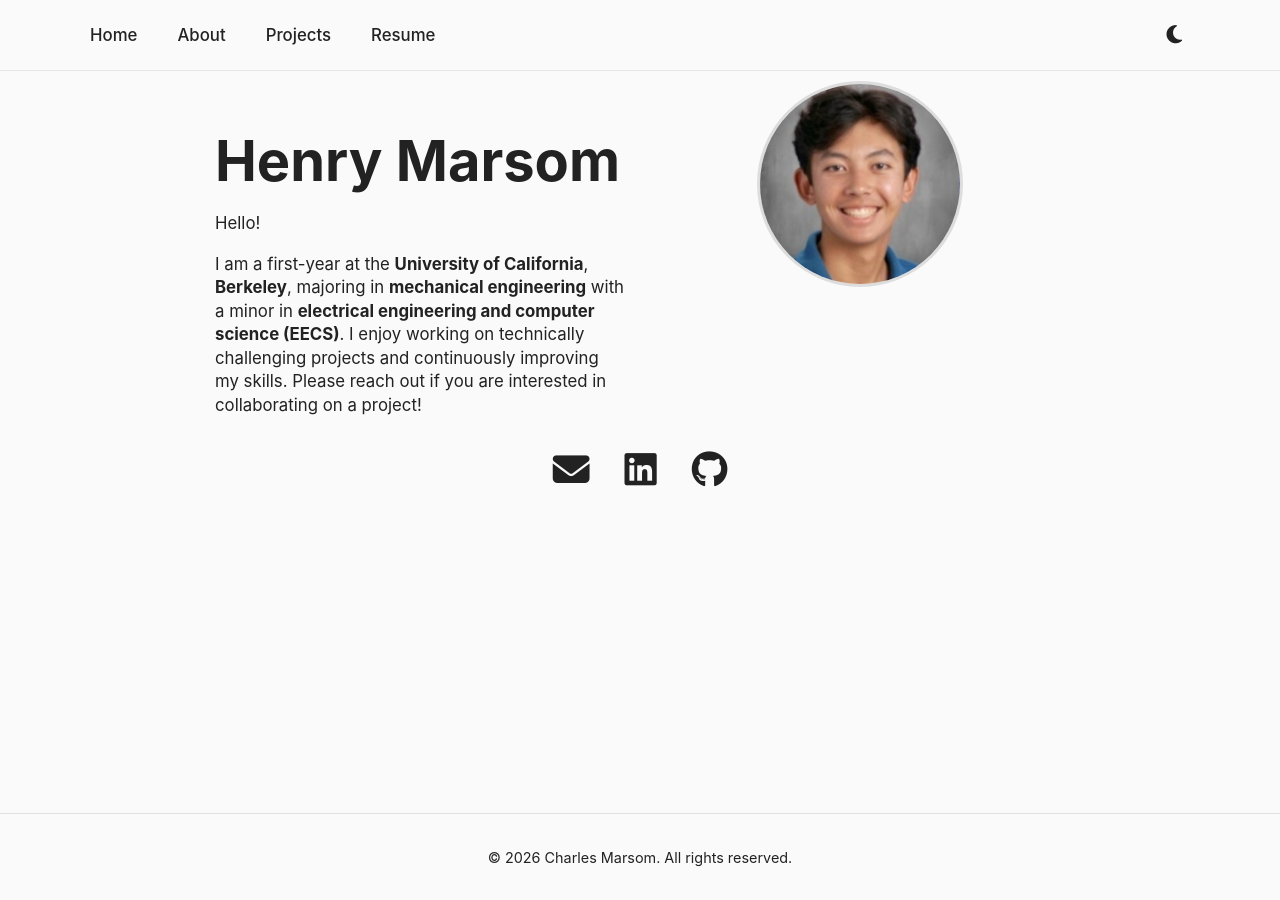
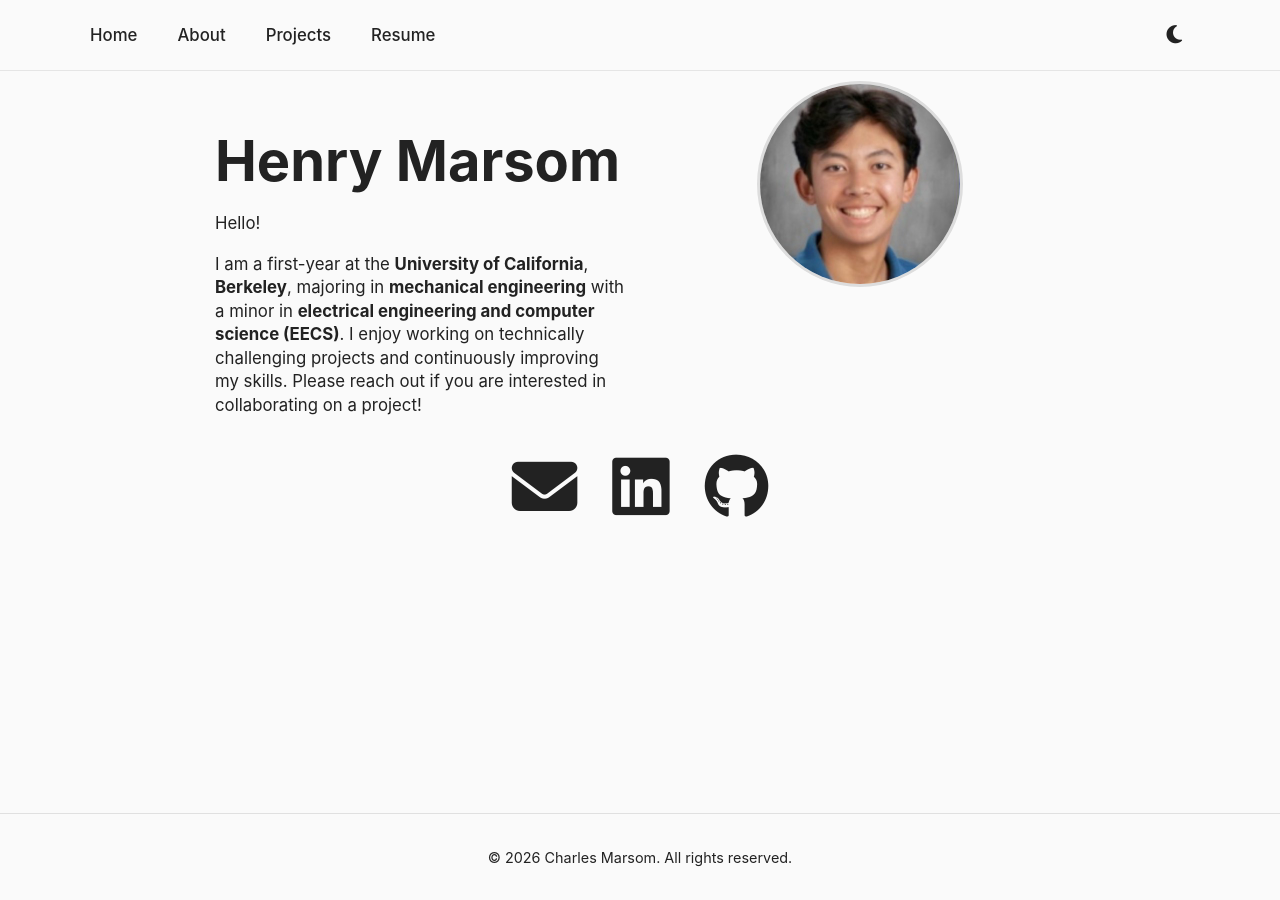
Before and after one commit to henrymarsom/henrymarsom.github.io, a Jekyll site: the page built from index.md, in a window 1280 px wide. Built offline with Jekyll 4.4.1, drawn with Linux system fonts in a browser that asks for light colours.

Commit message:
Update style.css

```diff
--- a/assets/style.css
+++ b/assets/style.css
@@ -168,14 +168,14 @@ html, body {
 
 /* Contact icons */
 .contact a {
-  font-size: 2.3rem;             /* icon size */
+  font-size: 4.1rem;             /* icon size */
   color: inherit;                /* inherit current text color */
   transition: transform 0.2s ease, color 0.2s ease; /* animate both size and color */
 }
 
 .contact a:hover {
   transform: scale(1.15);        /* slightly enlarge on hover */
-  color: #0066cc;                /* light mode hover color */
+  color: #4da3ff;                /* light mode hover color */
 }
 
 /* Dark mode hover */
```
